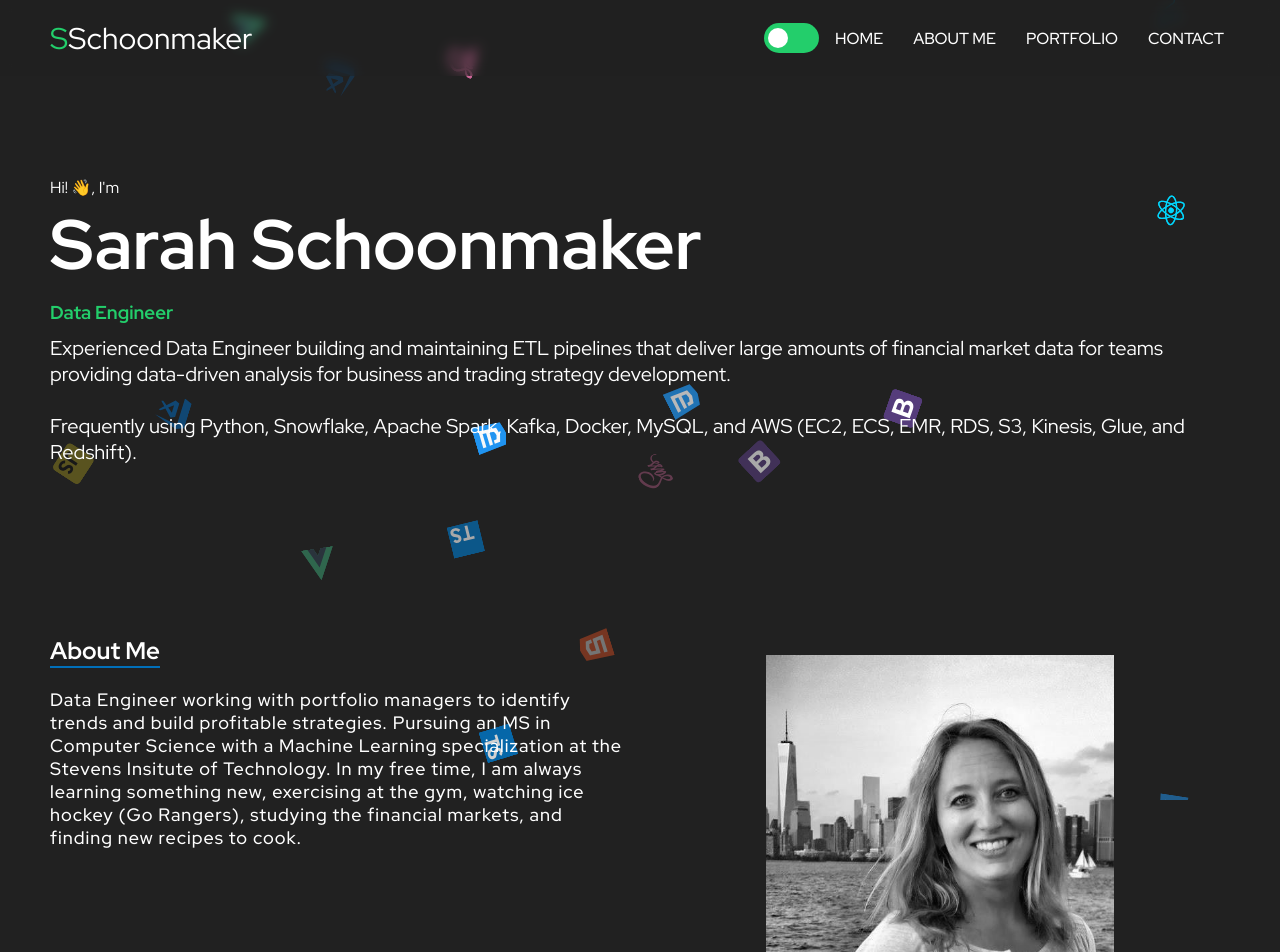
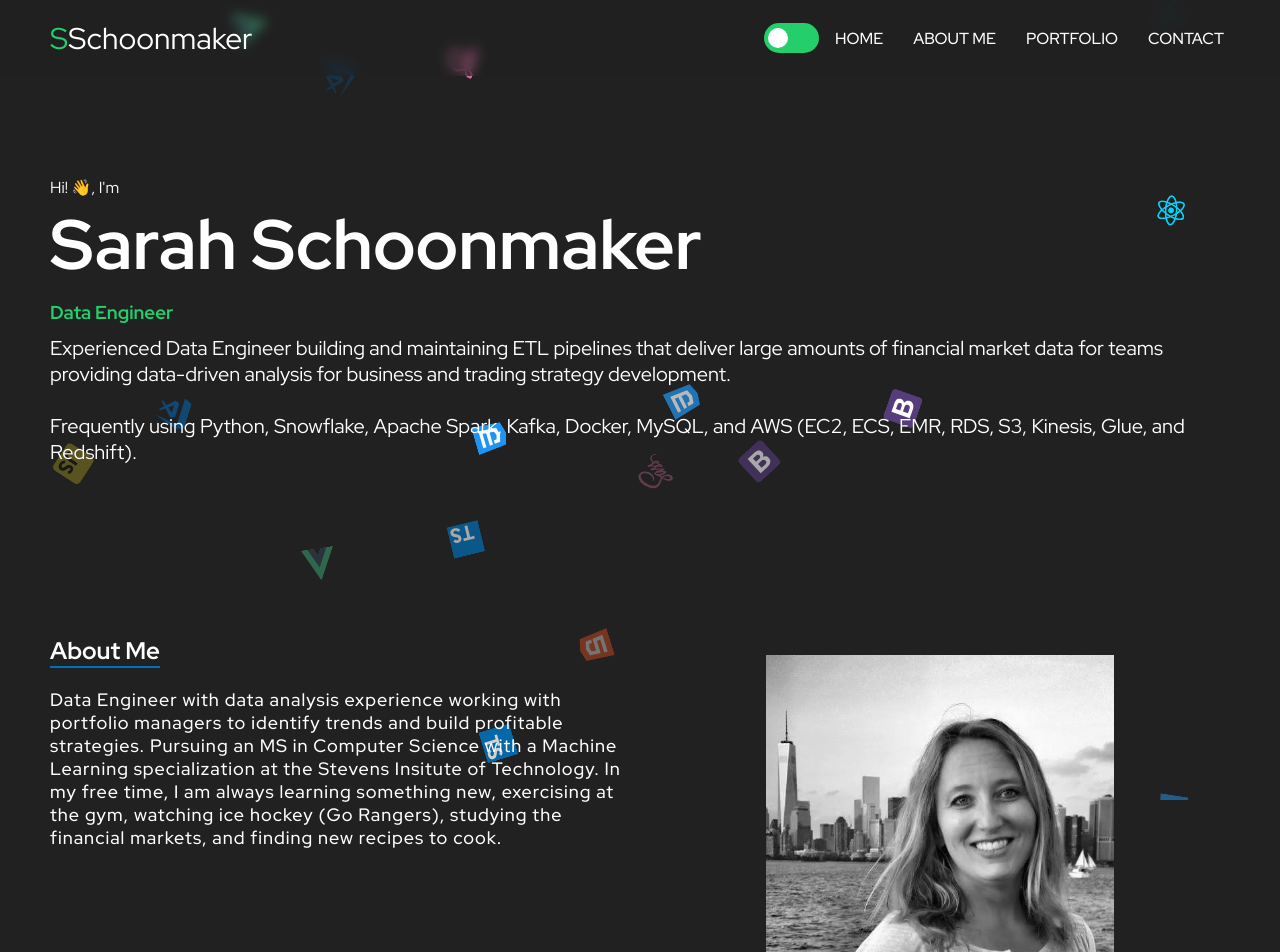
Before and after one commit to SarahSchoonmaker/sarah-react-portfolio, a React (Create React App) app: page / in a window 1280 px wide. Shown: the top 952 px of the page. Built offline with nearby package versions, Linux system fonts and the light colour scheme.

Commit message:
edited readme

```diff
--- a/src/components/About/About.tsx
+++ b/src/components/About/About.tsx
@@ -18,7 +18,7 @@ export function About(){
           <h2>About Me</h2>
         </ScrollAnimation>
         <ScrollAnimation animateIn="fadeInLeft" delay={0.2 * 1000}>
-          <p>Data Engineer working with portfolio
+          <p>Data Engineer with data analysis experience working with portfolio
             managers to identify trends and build profitable strategies.
             Pursuing an MS in Computer Science with a Machine Learning specialization at the Stevens Insitute of Technology.
             In my free time, I am always learning something new, exercising at the gym, watching ice hockey (Go Rangers),
```
